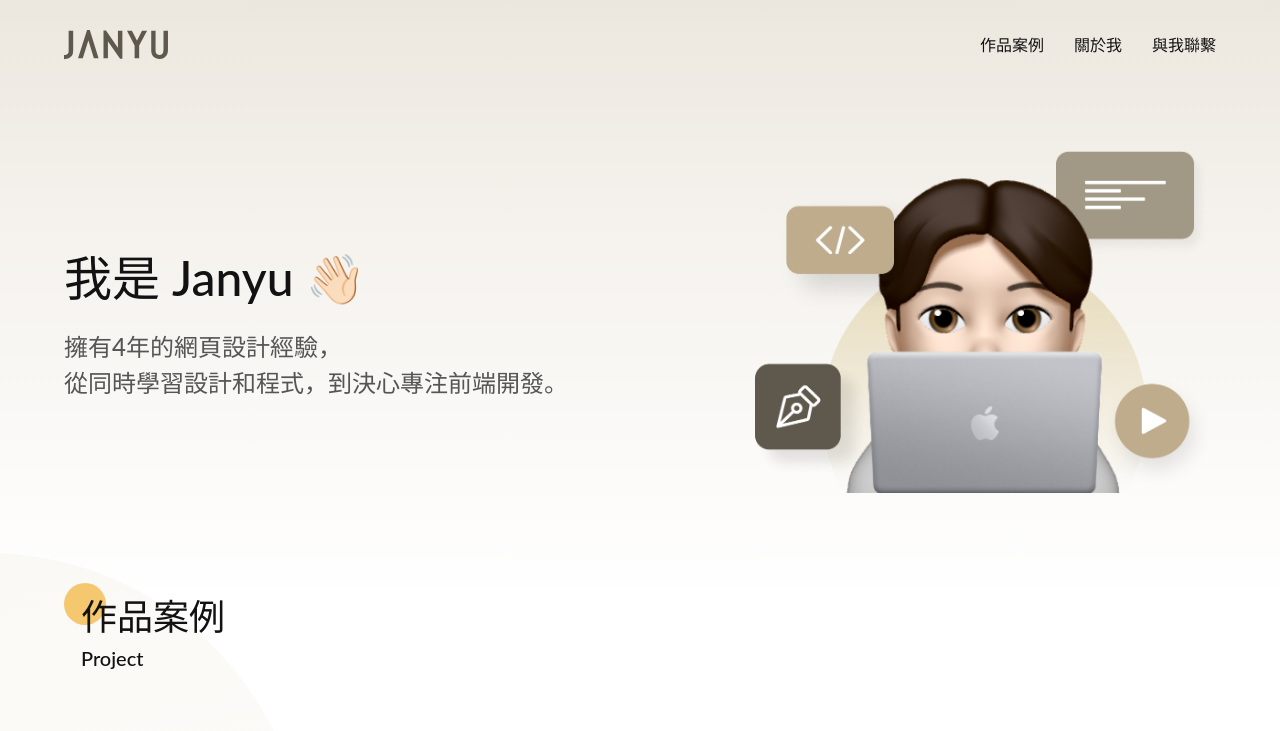
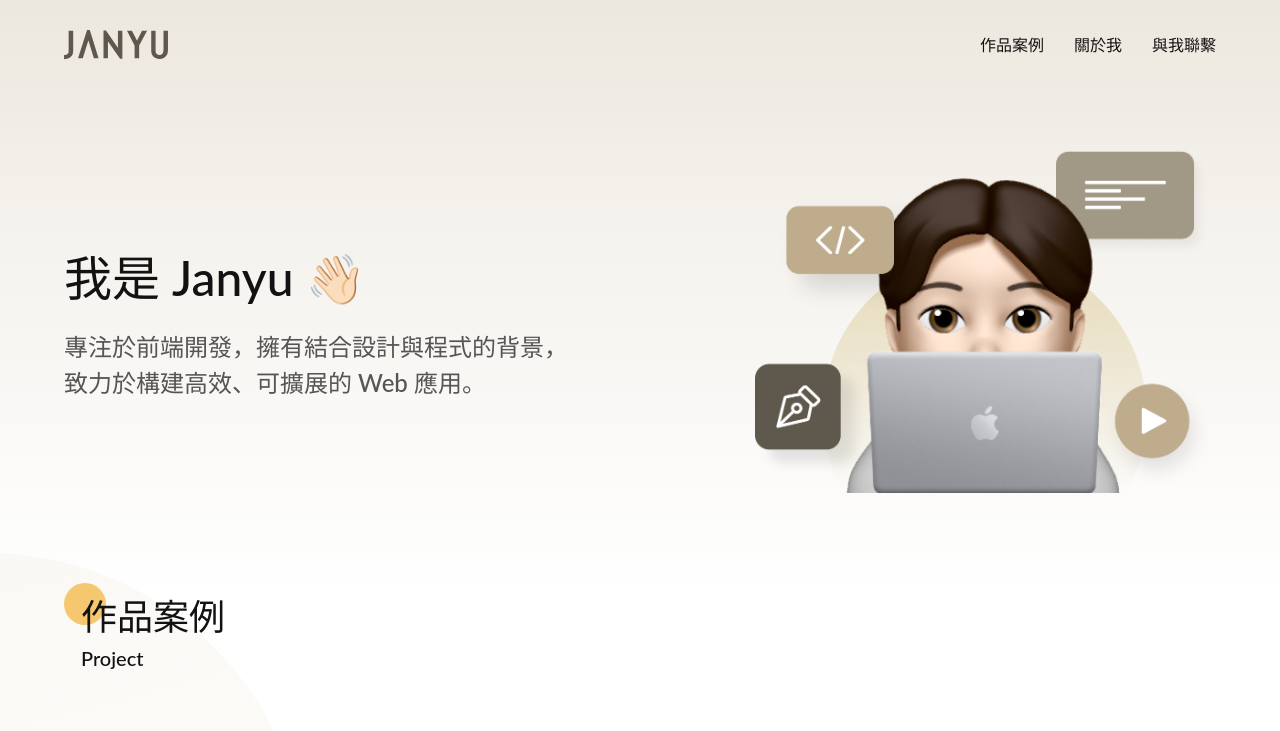
Before and after one commit to Janyu427/janyu, a Next.js app: page / in a window 1280 px wide. Shown: the top 731 px of the page. Built offline with nearby package versions, Linux system fonts and the light colour scheme; a web font is replaced by a local one.

Commit message:
edit banner text

```diff
--- a/src/app/home/desktop/banner/content.tsx
+++ b/src/app/home/desktop/banner/content.tsx
@@ -13,8 +13,8 @@ const App = () => {
                     </div>
                     <div className="font-[500]">
                         <p className="text-[24px] text-[#555]">
-                            擁有4年的網頁設計經驗，<br />
-                            從同時學習設計和程式，到決心專注前端開發。
+                            專注於前端開發，擁有結合設計與程式的背景，<br />
+                            致力於構建高效、可擴展的 Web 應用。
                         </p>
                     </div>
                 </div>
```
